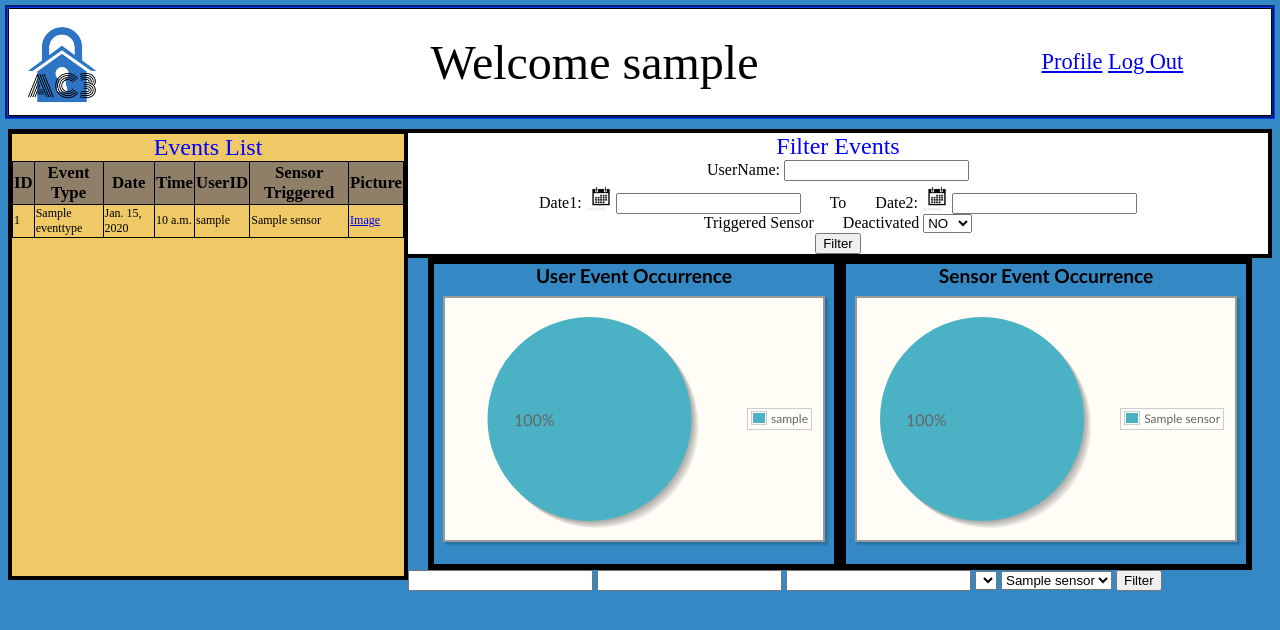
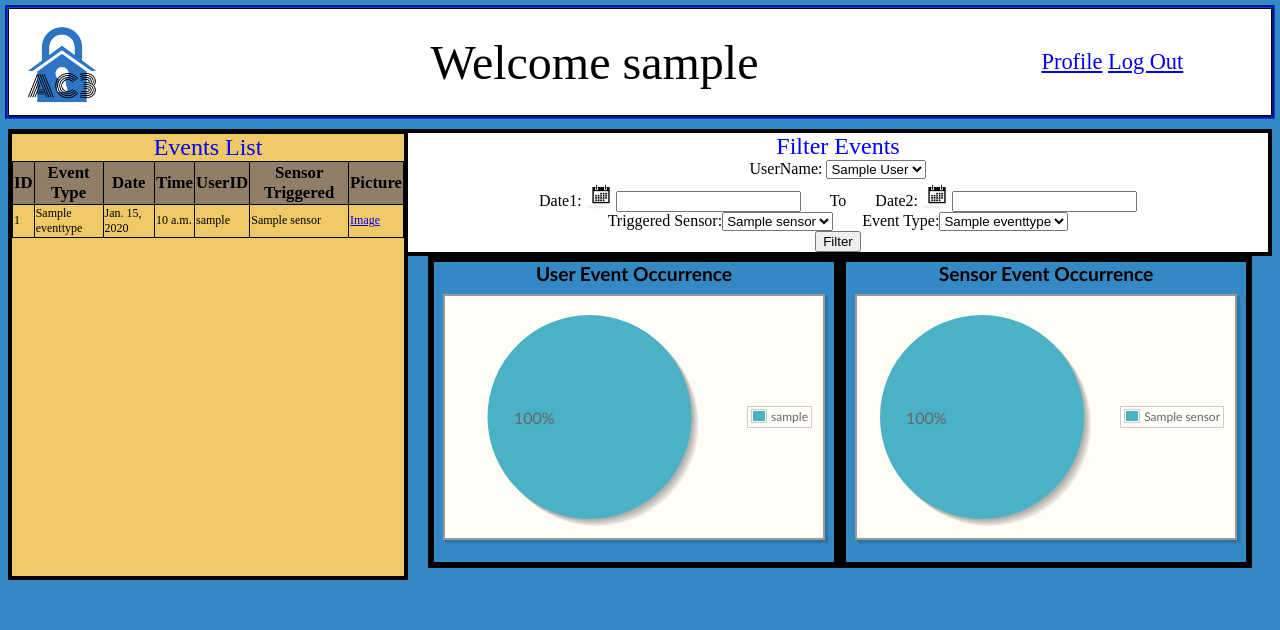
Before and after one commit to mackattackster/AC3site, a Django app: page /ac3app/mainview/ in a window 1280 px wide. Shown: the top 630 px of the page. Run offline with Django 3.2, Linux system fonts and the light colour scheme; a user stored in the database is signed in; tables that the repository leaves empty hold one stand-in row (values such as "Sample post"); lists and menus that the app fills with data are empty; some libraries are stand-ins or nearby versions.

Commit message:
Changed the filter on mainview.html to use the filterForm, added filterView which will be used to handle filter requests and added the view to urls.py.

```diff
--- a/ac3app/filterForm.py
+++ b/ac3app/filterForm.py
@@ -1,6 +1,6 @@
 from django import forms
 from django.contrib.auth.models import User
-from ac3app.models import Sensor
+from ac3app.models import Sensor, EventType
 '''
 Currently the way that FilterForm is defined the fields for the form
 will be initialized on a server start. So any changes to our choice
@@ -26,24 +26,30 @@ def get_sensor_choices():
     return senPairs
 
 
+def get_event_choices():
+    eventTypes = EventType.objects.all()
+    eventPairs = list()
+    for eventType in eventTypes:
+        eventPairs.append((eventType.id, eventType.eventType_name))
+    return eventPairs
+
+
+def get_user_choices():
+    users = User.objects.all()
+    userPairs = list()
+    for user in users:
+        if user.first_name != "":
+            userPairs.append((user.id, user.first_name + " " + user.last_name))
+    return userPairs
+
+
 class FilterForm(forms.Form):
-    user_choices = forms.CharField(max_length=128)
+    user_choices = forms.ChoiceField(choices=get_user_choices())
     date1 = forms.DateField(widget=forms.TextInput(
         attrs={'id': 'datepicker1'}
     ))
     date2 = forms.DateField(widget=forms.TextInput(
         attrs={'id': 'datepicker2'}
     ))
-    event_choices = forms.ChoiceField()
+    event_choices = forms.ChoiceField(choices=get_event_choices())
     sensor_choices = forms.ChoiceField(choices=get_sensor_choices())
-
-
-def get_user_choices():
-    #TODO Add logic for getting user choices
-    users = User.objects.all()
-    return None
-
-
-def get_event_choices():
-    #TODO Add logic for getting event choices
-    return None
--- /dev/null
+++ b/ac3app/filterView.py
@@ -0,0 +1,6 @@
+from django.http import HttpResponse
+
+
+def filter_view(request):
+    context = request
+    return HttpResponse("This is a test")
--- a/ac3app/templates/ac3app/MainView.html
+++ b/ac3app/templates/ac3app/MainView.html
@@ -17,7 +17,7 @@
 </head>
 
 <body bgcolor='#3488C4'>
-<form>
+<form id="filter_form" method="get" action="/ac3app/filter/">
 <table class="header" width="100%">
 <tr>
 <td><img src="../../static/ac3app/images/AC3-logo.png" align="left" style="width:100px;height:100px"></td>
@@ -62,17 +62,15 @@
 </table>
 <div class="filter" border="5px">
 <caption><font size="5" color="blue"><bold>Filter Events</bold></font></caption><br>
-UserName: <input type="text" name="FirstName"><br>
-Date1: <img src="../../static/ac3app/images/calendar.ico" style="width:30px;height:30px;vertical-align: text-bottom"><input autocomplete="off" type="text" id="date1" name="date1">
+    {% csrf_token %}
+UserName: {{ form.user_choices }}<br>
+Date1: <img src="../../static/ac3app/images/calendar.ico" style="width:30px;height:30px;vertical-align: text-bottom">{{ form.date1 }}
 <label style="margin-left:25px;margin-right:25px">To</label>
-Date2: <img src="../../static/ac3app/images/calendar.ico" style="width:30px;height:30px;vertical-align: text-bottom"><input autocomplete="off" type="text" id="date2" name="date2"><br>
-<label id="Sensor">Triggered Sensor</label>
-<label style="margin-left:25px" for="Sensor">Deactivated</label>
-<select name="deactivated" id="deactivated">
-  <option selected="selected">NO</option>
-  <option>YES</option>
-</select><br>
-<input type="submit" value="Filter"><br>
+Date2: <img src="../../static/ac3app/images/calendar.ico" style="width:30px;height:30px;vertical-align: text-bottom">{{ form.date2 }}<br>
+<label id="Sensor">Triggered Sensor:</label>{{ form.sensor_choices }}
+<label style="margin-left:25px" for="Sensor">Event Type:</label>{{ form.event_choices }}
+<br>
+<input type="submit" value="Filter" name="filter_sub"><br>
 </div>
 </div>
 <div style="display: table;">
@@ -83,13 +81,6 @@ Date2: <img src="../../static/ac3app/images/calendar.ico" style="width:30px;heig
 </div>
 </center>
 </form>
-<form id="filter_form" method="post" action="#">
-    {% csrf_token %}
-    {% for field in form %}
-        {{ field }}
-    {% endfor %}
-<input type="submit" name="filter" value="Filter" />
-</form>
 <input type="hidden" id="eventJSON" name="events" value="{{ latest_events_json }}" />
 </body>
 </html>
--- a/ac3app/urls.py
+++ b/ac3app/urls.py
@@ -1,6 +1,5 @@
 from django.conf.urls import patterns, url
-from ac3app import views
-from ac3app import emails
+from ac3app import views, emails, filterView
 import AC3site.settings
 
 
@@ -11,6 +10,7 @@ urlpatterns = patterns('',
                        url(r'^login/$', views.login_view, name='login'),
                        url(r'^logout/$', views.user_logout, name='logout'),
                        url(r'^forgotpassword/$', emails.forgot_password_email, name='forgotpassword'),
+                       url(r'^filter/$', filterView.filter_view, name='filter_view'),
                        (r'^media/(?P<path>.*)$', 'django.views.static.serve', {'document_root':
                                                                                    AC3site.settings.MEDIA_ROOT})
                        )
```
